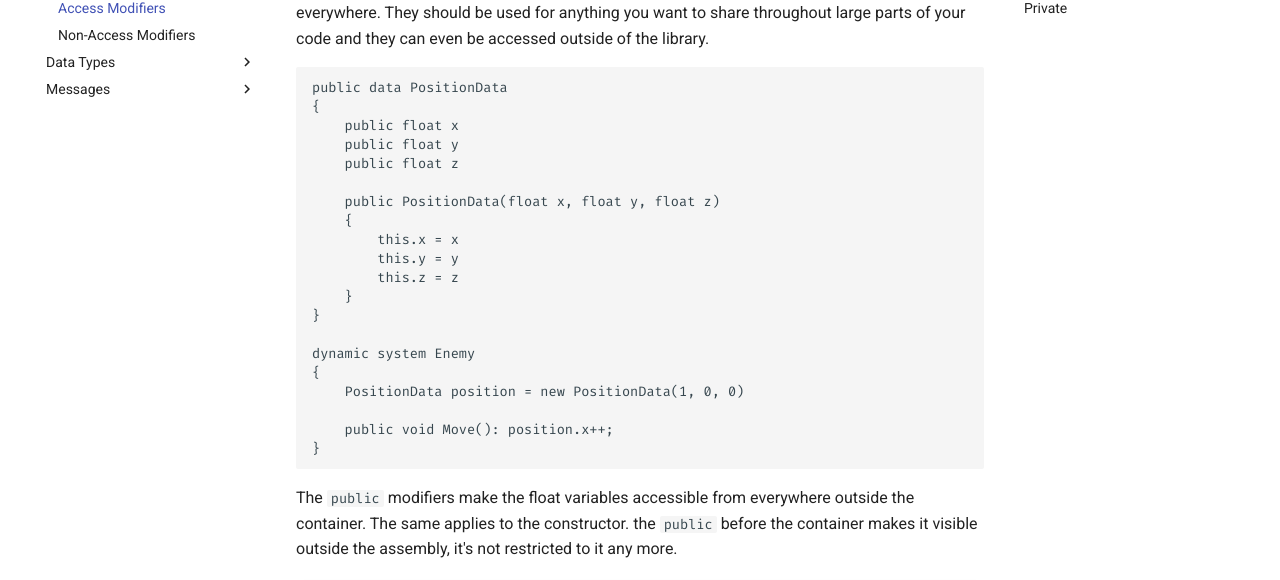
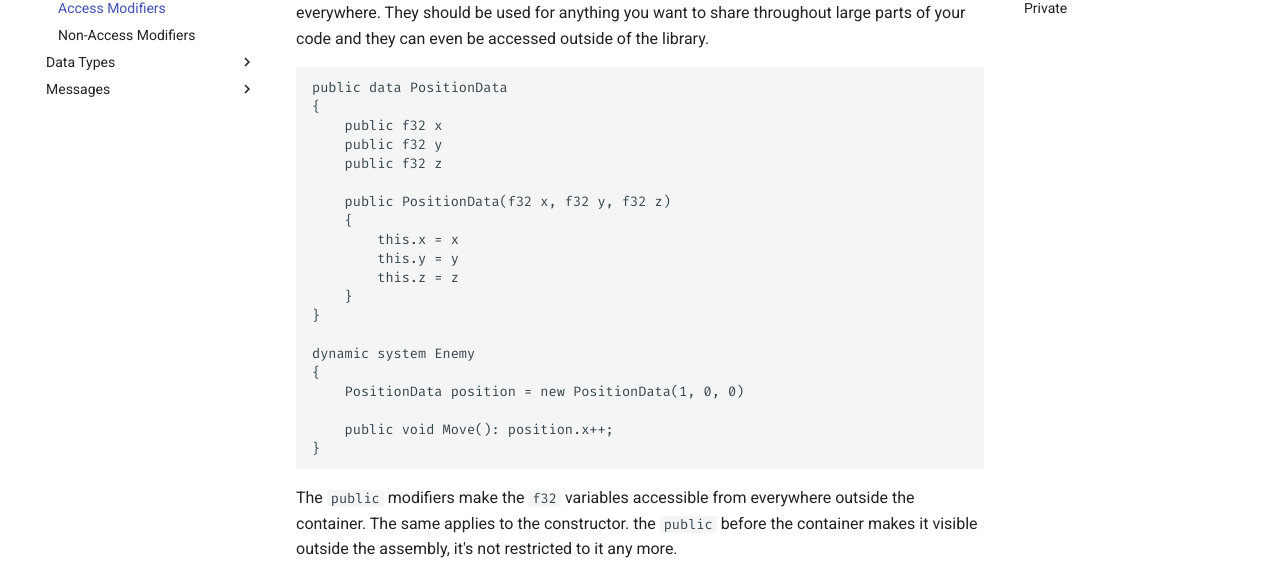
Before and after one commit to Penguor/PenguorDocs, an MkDocs documentation site: the page built from docs/Language_Specification/Modifiers/Access_Modifiers.md, in a window 1280 px wide and 1400 px high, scrolled down 291 px. Shown: the part 181-761 px from the top of the window. Built offline with MkDocs 1.6.1 and Material for MkDocs 9.7.7, drawn with Linux system fonts in a browser that asks for light colours; comment, search, counter and statistics services are not loaded; some of the changed text lies outside the part shown.

Commit message:
update access modifier documentation to new type names

````diff
--- a/docs/Language_Specification/Modifiers/Access_Modifiers.md
+++ b/docs/Language_Specification/Modifiers/Access_Modifiers.md
@@ -15,11 +15,11 @@ They should be used for anything you want to share throughout large parts of you
 ```Penguor
 public data PositionData
 {
-    public float x
-    public float y
-    public float z
+    public f32 x
+    public f32 y
+    public f32 z
 
-    public PositionData(float x, float y, float z)
+    public PositionData(f32 x, f32 y, f32 z)
     {
         this.x = x
         this.y = y
@@ -35,7 +35,7 @@ dynamic system Enemy
 }
 ```
 
-The `public` modifiers make the float variables accessible from everywhere outside the container. The same applies to the constructor.
+The `public` modifiers make the `f32` variables accessible from everywhere outside the container. The same applies to the constructor.
 the `public` before the container makes it visible outside the assembly, it's not restricted to it any more.
 
 !!! note
@@ -98,7 +98,7 @@ The structure will not be visible from outside the system/container/type.
 ```Penguor
 system CharacterController
 {
-    private bool beingTranslated;
+    private bool beingTranslated
     private bool beingRotated
 
     public bool beingTransformed(): return beingTranslated || beingTransformed
````
Also changed, not shown: other parts of docs/Language_Specification/Modifiers/Access_Modifiers.md (+2 -2 lines), docs/Language_Specification/Data_Types/index.md (+14 -11 lines).
